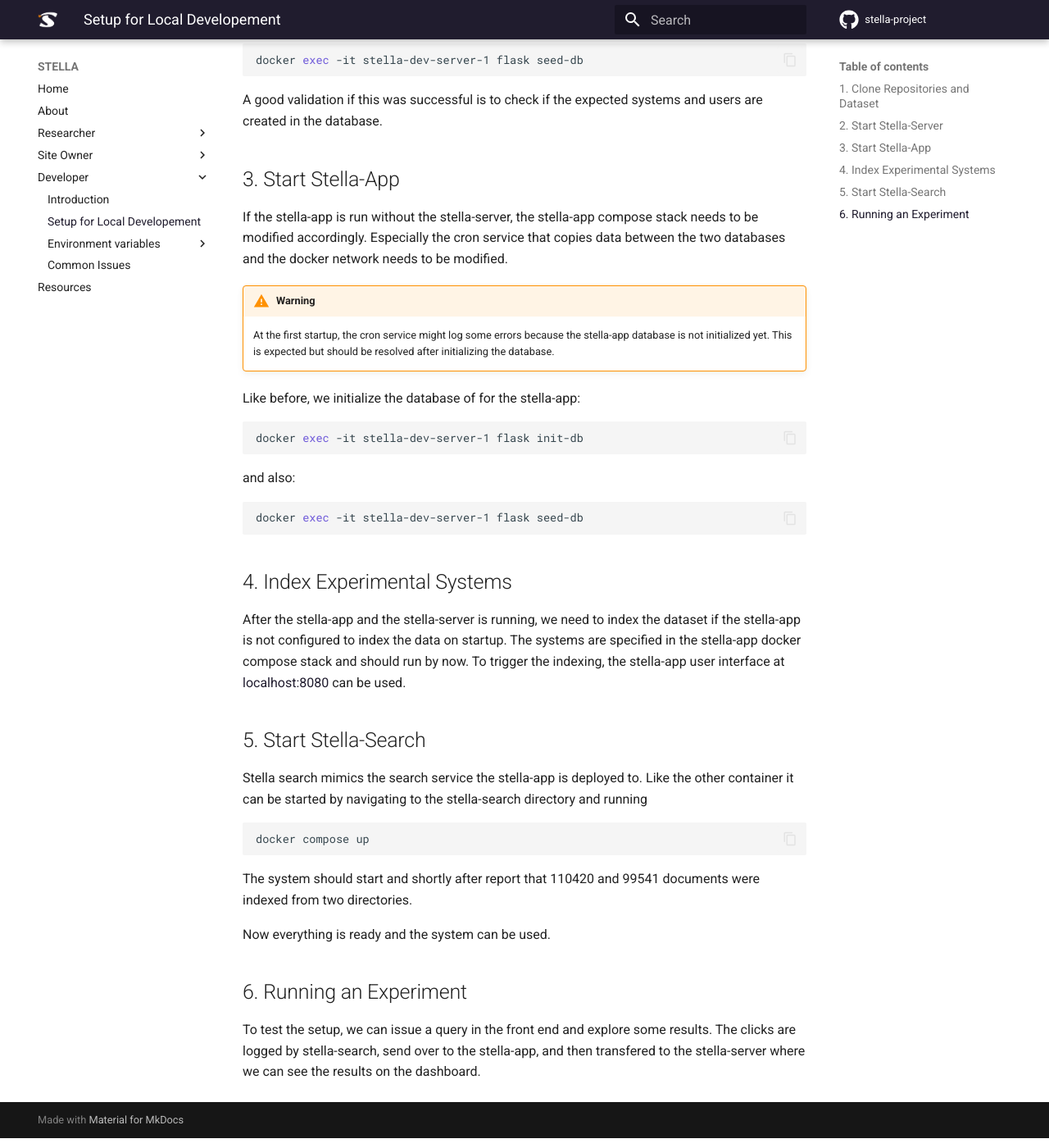
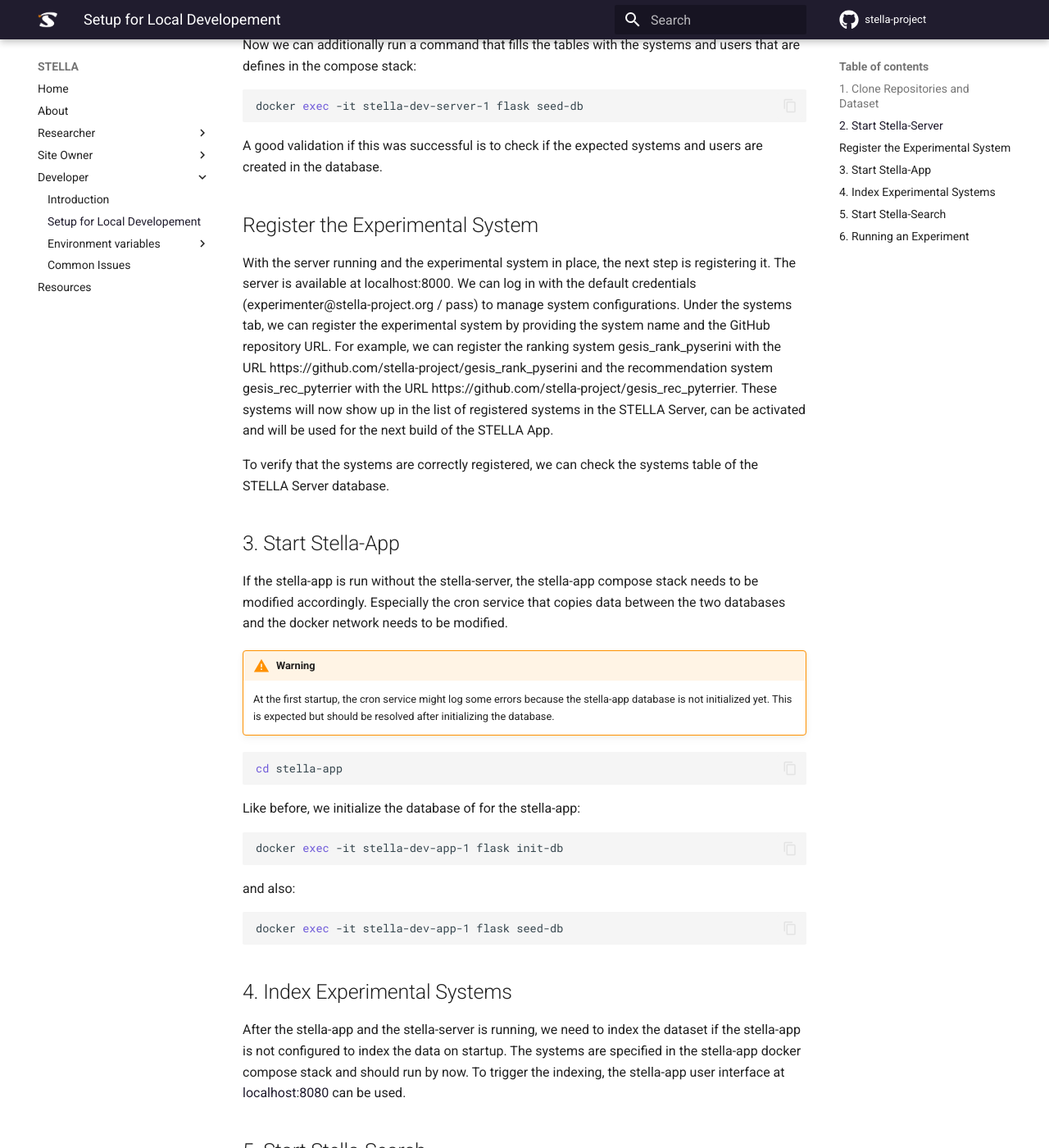
Before and after one commit to stella-project/stella-documentation, an MkDocs documentation site: the page built from docs/developer/initial_setup.md, in a window 1280 px wide and 1400 px high, scrolled down 1370 px. Shown: the whole window at 82% size. Built offline with MkDocs 1.6.1 and Material for MkDocs 9.7.7, drawn with Linux system fonts in a browser that asks for light colours; some of the changed text lies outside the part shown.

Commit message:
Update documentation

````diff
--- a/docs/developer/initial_setup.md
+++ b/docs/developer/initial_setup.md
@@ -35,6 +35,10 @@
 ## 2. Start Stella-Server
 Now we can start the stella server. If you prefer to run the stella-app without the stella-server, you can skip this step.
 
+```bash
+cd stella-server
+```
+
 To start the stella-server, we navigate into the `stella-server` directory and run the compose stack:
 ```bash
 docker compose -f docker-compose-dev.yml
@@ -52,6 +56,10 @@
 
 A good validation if this was successful is to check if the expected systems and users are created in the database.
 
+## Register the Experimental System
+With the server running and the experimental system in place, the next step is registering it. The server is available at localhost:8000. We can log in with the default credentials (experimenter@stella-project.org / pass) to manage system configurations. Under the systems tab, we can register the experimental system by providing the system name and the GitHub repository URL. For example, we can register the ranking system gesis_rank_pyserini with the URL https://github.com/stella-project/gesis_rank_pyserini and the recommendation system gesis_rec_pyterrier with the URL https://github.com/stella-project/gesis_rec_pyterrier. These systems will now show up in the list of registered systems in the STELLA Server, can be activated and will be used for the next build of the STELLA App.
+
+To verify that the systems are correctly registered, we can check the systems table of the STELLA Server database.
 
 ## 3. Start Stella-App
 If the stella-app is run without the stella-server, the stella-app compose stack needs to be modified accordingly. Especially the cron service that copies data between the two databases and the docker network needs to be modified.
@@ -60,14 +68,17 @@
 
     At the first startup, the cron service might log some errors because the stella-app database is not initialized yet. This is expected but should be resolved after initializing the database.
 
+```bash
+cd stella-app
+```
 
 Like before, we initialize the database of for the stella-app:
 ```bash
-docker exec -it stella-dev-server-1 flask init-db
+docker exec -it stella-dev-app-1 flask init-db
 ```
 and also:
 ```bash
-docker exec -it stella-dev-server-1 flask seed-db
+docker exec -it stella-dev-app-1 flask seed-db
 ```
 
 ## 4. Index Experimental Systems
@@ -76,6 +87,11 @@
 
 ## 5. Start Stella-Search
 Stella search mimics the search service the stella-app is deployed to. Like the other container it can be started by navigating to the stella-search directory and running
+
+```bash
+cd stella-search
+```
+
 ```bash
 docker compose up
 ```
````
